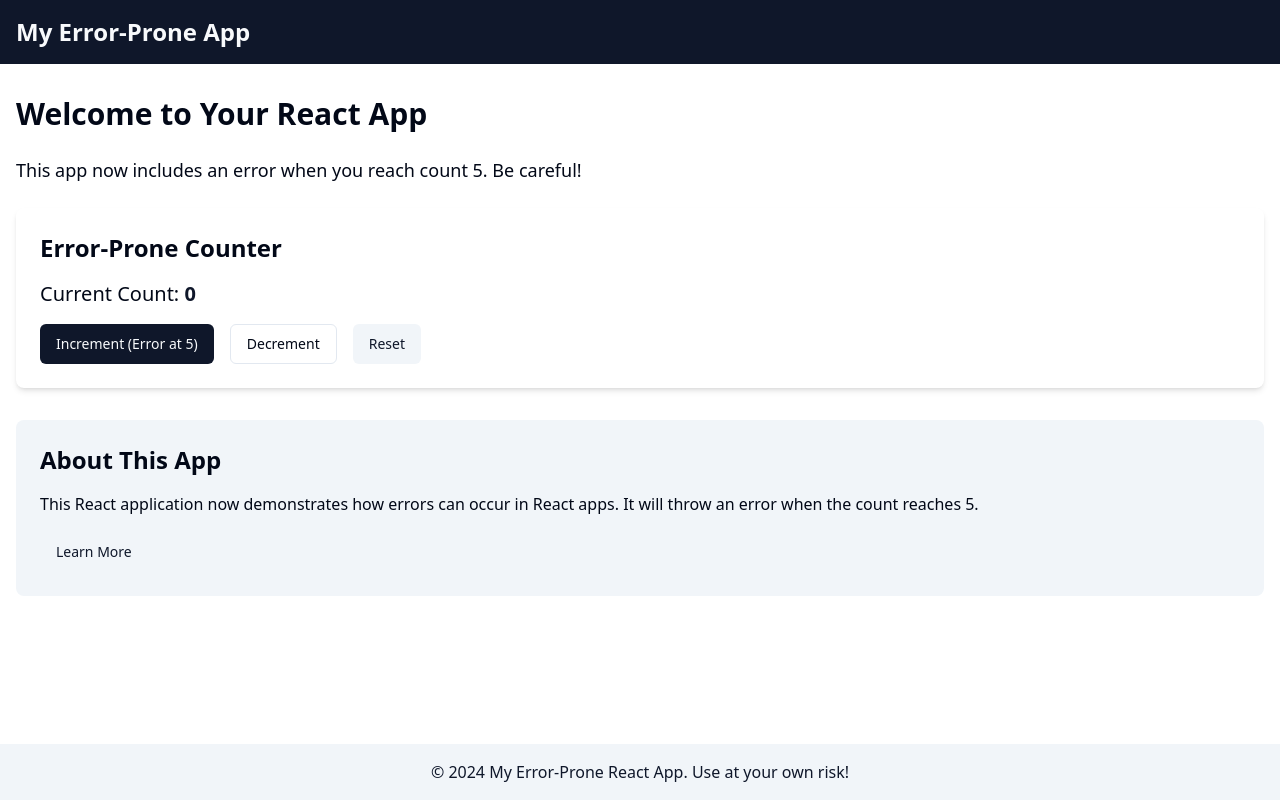
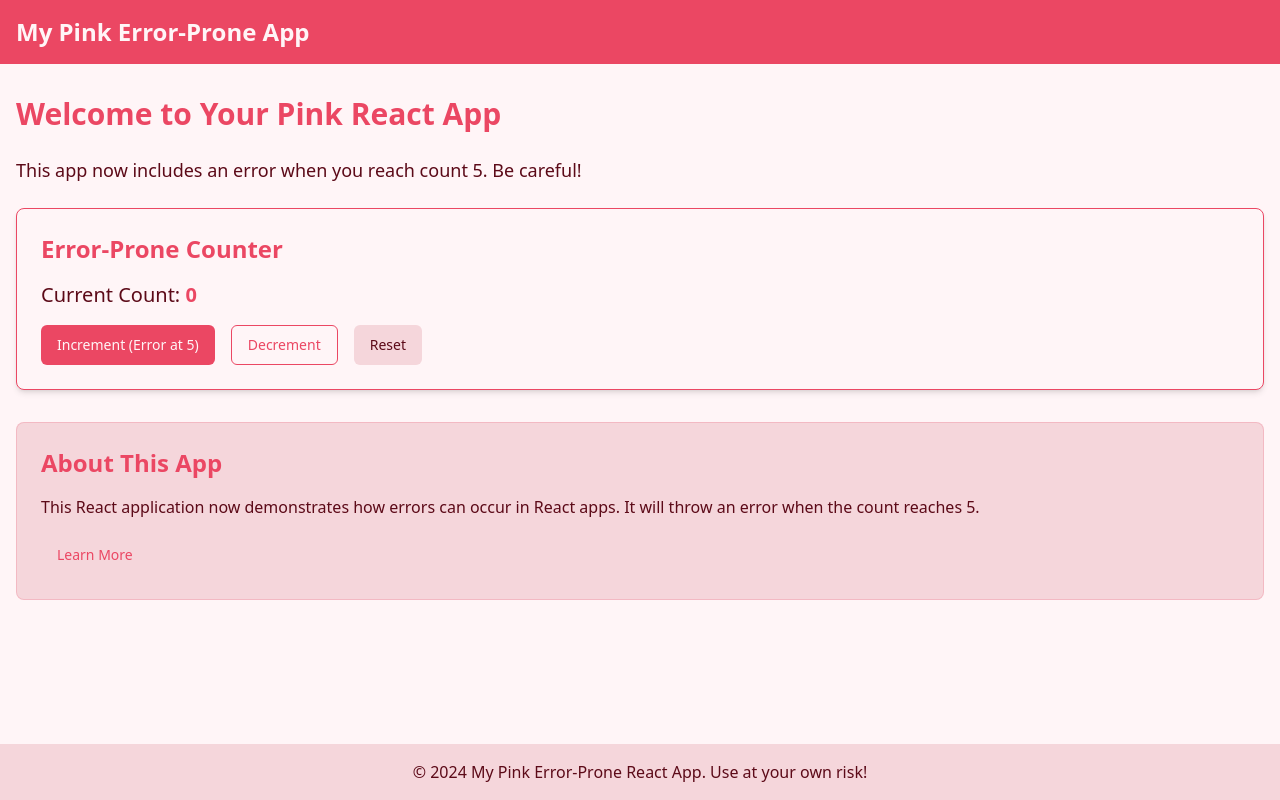
Before and after one commit to GPT-Engineer-App/basic-launchpad-tool, a React (Vite) app: page / in a window 1280 px wide. Built offline with nearby package versions, Linux system fonts and the light colour scheme.

Commit message:
GPT Engineer Update [skip gpt_engineer]

```diff
--- a/src/index.css
+++ b/src/index.css
@@ -4,33 +4,33 @@
 
 @layer base {
   :root {
-    --background: 0 0% 100%;
-    --foreground: 222.2 84% 4.9%;
+    --background: 350 100% 98%;
+    --foreground: 350 80% 20%;
 
-    --card: 0 0% 100%;
-    --card-foreground: 222.2 84% 4.9%;
+    --card: 350 100% 98%;
+    --card-foreground: 350 80% 20%;
 
-    --popover: 0 0% 100%;
-    --popover-foreground: 222.2 84% 4.9%;
+    --popover: 350 100% 98%;
+    --popover-foreground: 350 80% 20%;
 
-    --primary: 222.2 47.4% 11.2%;
-    --primary-foreground: 210 40% 98%;
+    --primary: 350 80% 60%;
+    --primary-foreground: 350 100% 98%;
 
-    --secondary: 210 40% 96.1%;
-    --secondary-foreground: 222.2 47.4% 11.2%;
+    --secondary: 350 60% 90%;
+    --secondary-foreground: 350 80% 20%;
 
-    --muted: 210 40% 96.1%;
-    --muted-foreground: 215.4 16.3% 46.9%;
+    --muted: 350 60% 90%;
+    --muted-foreground: 350 40% 50%;
 
-    --accent: 210 40% 96.1%;
-    --accent-foreground: 222.2 47.4% 11.2%;
+    --accent: 350 60% 90%;
+    --accent-foreground: 350 80% 20%;
 
-    --destructive: 0 84.2% 60.2%;
-    --destructive-foreground: 210 40% 98%;
+    --destructive: 0 100% 50%;
+    --destructive-foreground: 350 100% 98%;
 
-    --border: 214.3 31.8% 91.4%;
-    --input: 214.3 31.8% 91.4%;
-    --ring: 222.2 84% 4.9%;
+    --border: 350 60% 80%;
+    --input: 350 60% 80%;
+    --ring: 350 80% 60%;
 
     --radius: 0.5rem;
   }
--- a/src/pages/Index.jsx
+++ b/src/pages/Index.jsx
@@ -15,32 +15,32 @@ const Index = () => {
   return (
     <div className="min-h-screen flex flex-col bg-background text-foreground">
       <header className="bg-primary text-primary-foreground p-4">
-        <h1 className="text-2xl font-bold">My Error-Prone App</h1>
+        <h1 className="text-2xl font-bold">My Pink Error-Prone App</h1>
       </header>
 
       <main className="flex-grow container mx-auto px-4 py-8">
-        <h2 className="text-3xl font-bold mb-6">Welcome to Your React App</h2>
+        <h2 className="text-3xl font-bold mb-6 text-primary">Welcome to Your Pink React App</h2>
         <p className="mb-6 text-lg">This app now includes an error when you reach count 5. Be careful!</p>
 
-        <div className="bg-card p-6 rounded-lg shadow-md mb-8">
-          <h3 className="text-2xl font-semibold mb-4">Error-Prone Counter</h3>
+        <div className="bg-card p-6 rounded-lg shadow-md mb-8 border border-primary">
+          <h3 className="text-2xl font-semibold mb-4 text-primary">Error-Prone Counter</h3>
           <p className="mb-4 text-xl">Current Count: <span className="font-bold text-primary">{count}</span></p>
           <div className="flex space-x-4">
-            <Button onClick={incrementWithError} variant="default">Increment (Error at 5)</Button>
-            <Button onClick={() => setCount(count - 1)} variant="outline">Decrement</Button>
-            <Button onClick={() => setCount(0)} variant="secondary">Reset</Button>
+            <Button onClick={incrementWithError} variant="default" className="bg-primary hover:bg-primary/90">Increment (Error at 5)</Button>
+            <Button onClick={() => setCount(count - 1)} variant="outline" className="border-primary text-primary hover:bg-primary/10">Decrement</Button>
+            <Button onClick={() => setCount(0)} variant="secondary" className="bg-secondary text-secondary-foreground hover:bg-secondary/90">Reset</Button>
           </div>
         </div>
 
-        <div className="bg-muted p-6 rounded-lg">
-          <h3 className="text-2xl font-semibold mb-4">About This App</h3>
+        <div className="bg-muted p-6 rounded-lg border border-primary/20">
+          <h3 className="text-2xl font-semibold mb-4 text-primary">About This App</h3>
           <p className="mb-4">This React application now demonstrates how errors can occur in React apps. It will throw an error when the count reaches 5.</p>
-          <Button variant="link" onClick={() => alert("Be careful with that increment button!")}>Learn More</Button>
+          <Button variant="link" onClick={() => alert("Be careful with that increment button!")} className="text-primary hover:text-primary/90">Learn More</Button>
         </div>
       </main>
 
       <footer className="bg-secondary text-secondary-foreground p-4 text-center">
-        <p>&copy; {new Date().getFullYear()} My Error-Prone React App. Use at your own risk!</p>
+        <p>&copy; {new Date().getFullYear()} My Pink Error-Prone React App. Use at your own risk!</p>
       </footer>
     </div>
   );
```
